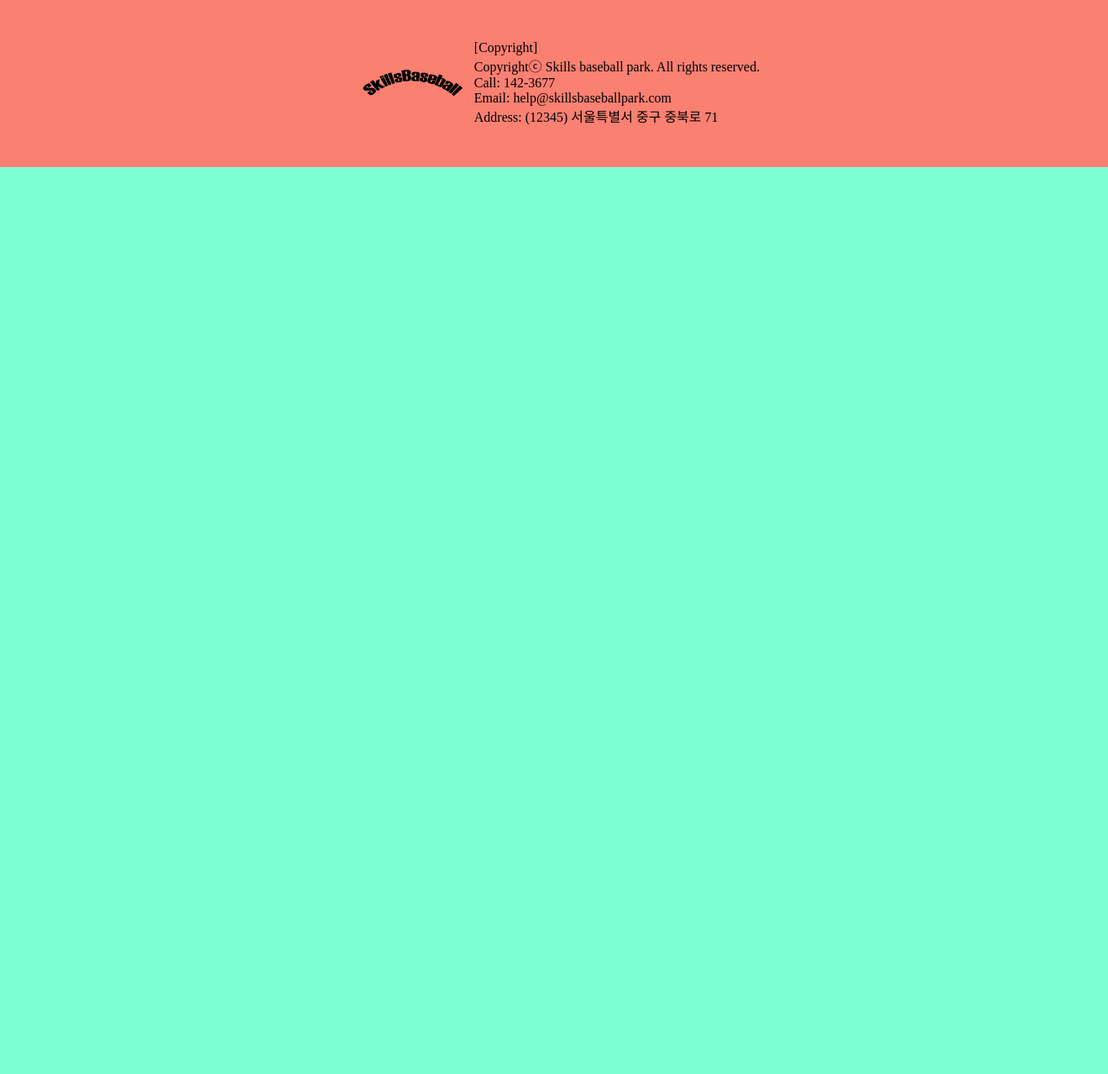
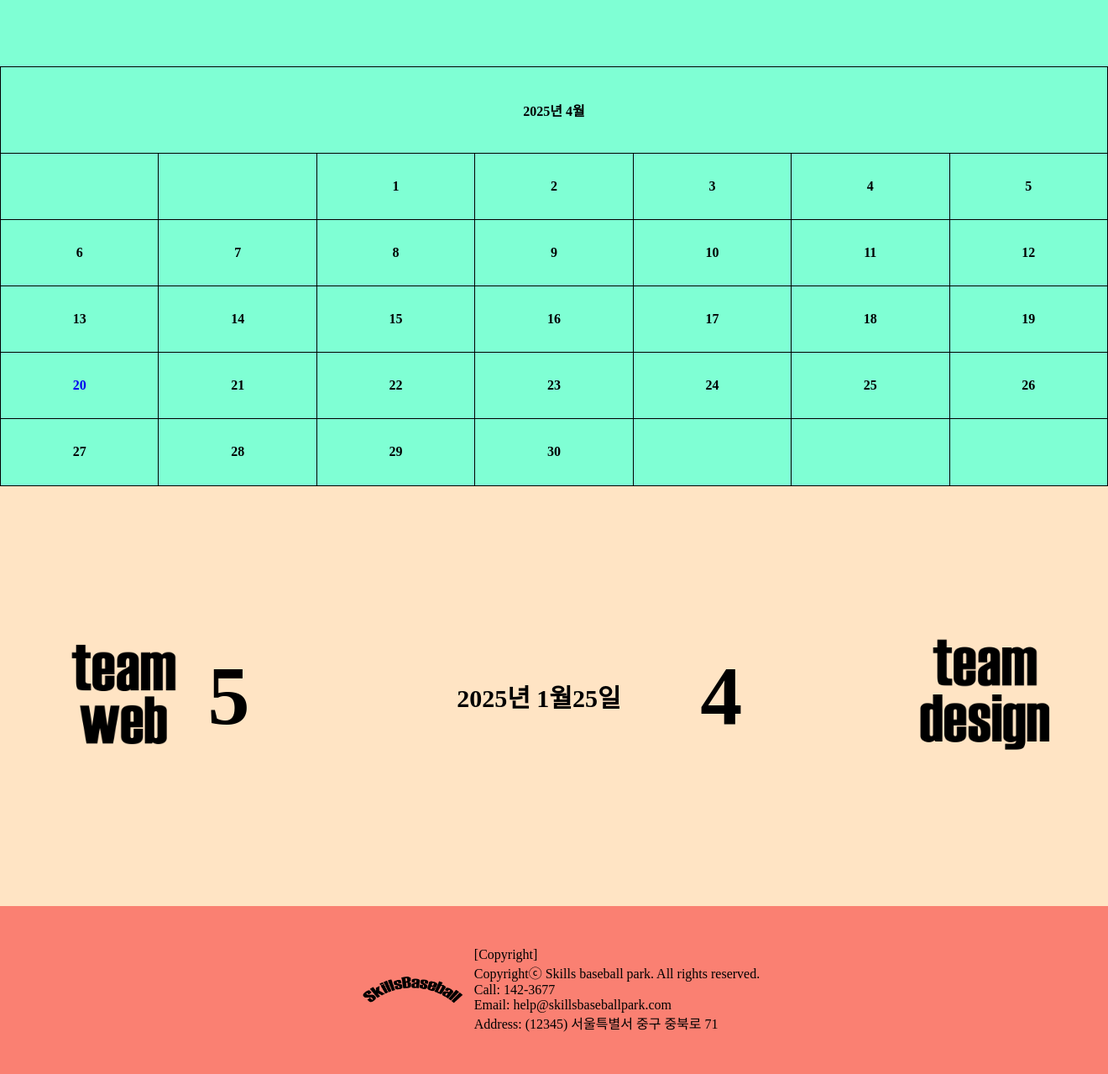
Before and after one commit to Cho-Inseong/25_Skillsbaseball, a PHP site: page / in a window 1320 px wide. Shown: the part 1299-2578 px from the top of the page at 84% size. Before the commit the page ends 1498 px from the top, so only its background shows below. Run offline with PHP 8.4, Linux system fonts and the light colour scheme; lists and menus that the app fills with data are empty.

Commit message:
game schedule 영역역

```diff
--- a/index.html
+++ b/index.html
@@ -47,6 +47,73 @@
                 Skills baseball park <a href="#">information 바로가기</a>
             </span>
         </div>
+        <!-- game_schedule 시작 -->
+        <table id="game_schedule">
+            <tr >
+                <th colspan="7">2025년 4월</th>
+            </tr>
+            <tr>
+                <th></th>
+                <th></th>
+                <th>1</th>
+                <th>2</th>
+                <th>3</th>
+                <th>4</th>
+                <th>5</th>
+            </tr>
+            <tr>
+                <th>6</th>
+                <th>7</th>
+                <th>8</th>
+                <th>9</th>
+                <th>10</th>
+                <th>11</th>
+                <th>12</th>
+            </tr>
+            <tr>
+                <th>13</th>
+                <th>14</th>
+                <th>15</th>
+                <th>16</th>
+                <th>17</th>
+                <th>18</th>
+                <th>19</th>
+            </tr>
+            <tr>
+                <th><a href="#modal">20</a></th>
+                <th>21</th>
+                <th>22</th>
+                <th>23</th>
+                <th>24</th>
+                <th>25</th>
+                <th>26</th>
+            </tr>
+            <tr>
+                <th>27</th>
+                <th>28</th>
+                <th>29</th>
+                <th>30</th>
+                <th></th>
+                <th></th>
+                <th></th>
+            </tr>
+        </table>
+        <!-- 금일 게임 현황 시작 -->
+        <div class="today_game">
+            <ul>
+                <li>
+                    <img src="./team_web.png" alt="">
+                </li>
+                <li class="game_score" title="five">5</li>
+            </ul>
+            <ul class="game_date">
+                <li>2025년 1월25일</li>
+            </ul>
+            <ul>
+                <li class="game_score" title="four">4</li>
+                <li><img src="./team_design.png" alt=""></li>
+            </ul>
+        </div>
     </main>
     <footer>
         <img class="logo" src="./logo.png" alt="">
@@ -58,6 +125,14 @@
             Address: (12345) 서울특별서 중구 중북로 71<br>
         </p>
     </footer>
+    <!-- 모달 시작 -->
+    <div id="modal" class="modal">
+        <div class="modal-content">
+            <h1>2025년 4월 20일</h1>
+            <img src="./img/pic.png" alt="">
+            <a href="#"><span>닫기</span></a>
+        </div>
+    </div>
 </body>
 
 </html>
--- a/style.css
+++ b/style.css
@@ -24,6 +24,8 @@ header {
     position: fixed;
     justify-content: space-around;
     z-index: 1;
+    top: 0;
+    left: 0;
 }
 
 header div {
@@ -146,6 +148,117 @@ header ul li a::after {
 }
 
 /* information 끝 */
+
+/* game_schedule 시작 */
+#game_schedule {
+    width: 100%;
+    height: 500px;
+    margin-top: 80px;
+    border: solid 1px black;
+    border-collapse: collapse;
+}
+
+#game_schedule th {
+    border: solid 1px black;
+}
+
+#schedule_title {
+    font-weight: 900;
+
+}
+
+/* game_schedule 끝 */
+
+/* 모달 시작 */
+#modal {
+    display: none;
+    background: rgba(0, 0, 0, 0.5);
+    opacity: 0;
+    transition: opacity 0.3s ease;
+    position: fixed;
+    top: 0;
+    left: 0;
+    z-index: 2;
+    width: 100%;
+    height: 100%;
+    margin: 0 auto;
+}
+
+#modal:target {
+    opacity: 1;
+    display: block;
+}
+
+.modal-content {
+    width: 600px;
+    height: 400px;
+    background-color: yellowgreen;
+    text-align: center;
+    justify-content: center;
+    align-items: center;
+    border-radius: 10%;
+    margin: 0 auto;
+}
+
+.modal-content h1 {
+    padding-top: 15px;
+}
+
+.modal-content img {
+    width: 100%;
+    height: 300px;
+}
+
+.modal-content span {
+    padding: 10px;
+    background-color: white;
+    border-radius: 10px;
+}
+
+/* 모달 끝 */
+
+/* 금일 게임 현황 시작 */
+.today_game {
+    width: 100%;
+    height: 500px;
+    display: flex;
+    background-color: bisque;
+    justify-content: space-around;
+    align-items: center;
+}
+
+.today_game img {
+    width: 200px;
+    height: 200px;
+}
+
+.today_game ul {
+    display: flex;
+    align-items: center;
+}
+
+.game_score {
+    font-size: 100px;
+    font-weight: 900;
+}
+
+.game_date {
+    font-size: 30px;
+    font-weight: 900;
+}
+
+.game_score:hover {
+    font-size: 130px;
+}
+
+.game_score::after {
+    content: attr(title);
+    display: block;
+    height: 0px;
+    visibility: hidden;
+    font-size: 130px;
+}
+/* 금일 게임 현황 끝 */
 /* 메인 영역 끝 */
 
 /* 푸터 영역 시작 */
```
Also changed, not shown: img/pic.png (added), team_design.png (added), team_web.png (added).
